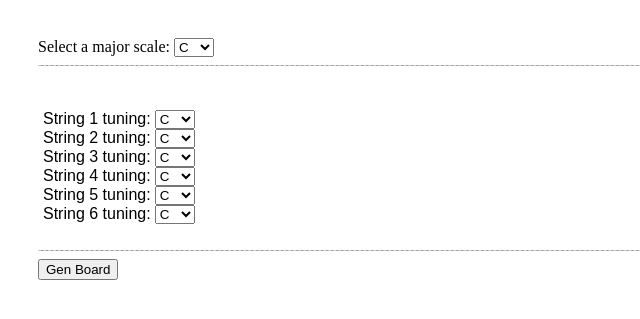
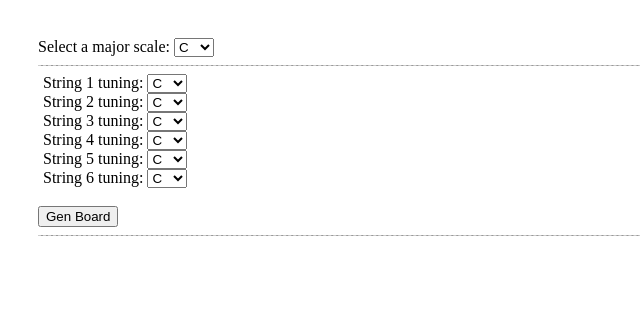
Before and after one commit to caseypeter10/Scales_App_V2, a Django app: page /scales/SelectBoard in a window 1280 px wide. Shown: the top 319 px of the page, without its empty margins (0-640 px from the left). Run offline with Django 3.2, Linux system fonts and the light colour scheme.

Commit message:
modified:   scales_app/templates/scales_app/select_board.html 	modified:   static/css/scales.css

```diff
--- a/scales_app/templates/scales_app/select_board.html
+++ b/scales_app/templates/scales_app/select_board.html
@@ -26,8 +26,6 @@
         <option value="Ab">Ab</option>
     </select>
     <hr class = "lineStyle">
-    <br>
-    <br>
 
     <label class="string">String 1 tuning:</label>
     <select name="string1" id="string1" value="">
@@ -133,8 +131,9 @@
     </select>
     <br>
     <br>
+    <input type="submit" value="Gen Board">
     <hr class = "lineStyle">
-    <input type="submit" value="Gen Board">
+
 </form>
 
 </body>
--- a/static/css/scales.css
+++ b/static/css/scales.css
@@ -1,13 +1,11 @@
 .arial [ font-family: Arial; ]
 
 .scale{
-    font-family: Arial;
     font-size: 18;
     padding-bottom: 5px;
 }
 
 .string{
-    font-family: Arial;
     font-size: 14;
     padding-top: 5px;
     padding-bottom: 5px;
```
